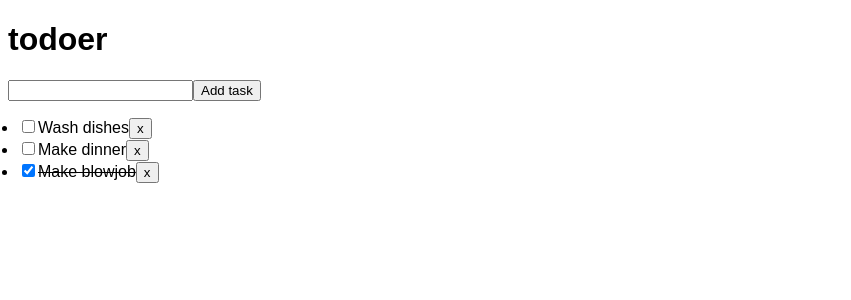
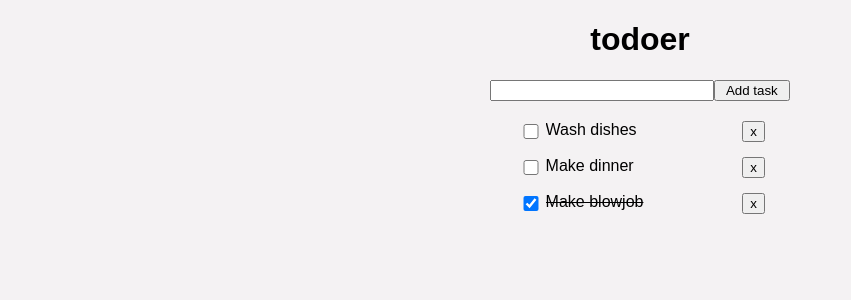
Before and after one commit to gr3yknigh1/todoer, a React (Create React App) app: page / in a window 1280 px wide. Shown: the top 300 px of the page, without its empty margins (0-851 px from the left). Built offline with nearby package versions, Linux system fonts and the light colour scheme.

Commit message:
Switch to BEM and update layout

```diff
--- a/src/features/todos/components/TodoForm.js
+++ b/src/features/todos/components/TodoForm.js
@@ -11,26 +11,36 @@ export default function TodoForm() {
 
   const onInputSubmit = (event) => {
     event.preventDefault();
+    if (name === "") {
+      return;
+    }
     dispatch(pushTodo(
       createTodo(name, false)
     ));
     setName("");
   };
 
+  //TODO(gr3yknigh1): Switch to `onBlur`
   const onInputChange = (event) => {
     event.preventDefault();
     setName(event.target.value);
   };
 
   return (
-    <form>
+    <form className="app__form">
       <input
+        className="from__input"
         type="text"
         onSubmit={ onInputSubmit }
         onChange={ onInputChange }
         value={ name }>
       </input>
-      <button onClick={ onInputSubmit }>Add task</button>
+      <button
+        className="from__button"
+        onClick={ onInputSubmit }
+      >
+        Add task
+      </button>
     </form>
   )
 }
--- a/src/features/todos/components/TodoItem/TodoNameInput.js
+++ b/src/features/todos/components/TodoItem/TodoNameInput.js
@@ -1,4 +1,4 @@
-import { useCallback, useContext, useState } from "react";
+import { useCallback, useEffect, useRef, useState } from "react";
 import { useDispatch } from "react-redux";
 
 import { setTodoName, setEditingTodo} from "../../todosSlice";
@@ -8,6 +8,15 @@ export default function TodoListNameInput({ name, id}) {
   const dispatch = useDispatch();
   const [inputValue, setInputValue] = useState(name);
 
+  const inputRef = useRef();
+
+  useEffect(() => {
+    inputRef.current?.focus();
+  }, [])
+
+  const onInputBlur = useCallback(() => {
+    dispatch(setEditingTodo(null));
+  }, [dispatch]);
 
   const onInputSubmit = useCallback((event) => {
     event.preventDefault();
@@ -24,18 +33,15 @@ export default function TodoListNameInput({ name, id}) {
 
   return (
     <form
-      className="todo-name-container"
+      className="todo__name-container"
       onSubmit={onInputSubmit}
-      onKeyDown={(event) => {
-        if (event.key === "Escape") {
-          dispatch(setEditingTodo(null));
-        }
-      }}
     >
       <input
+        ref={inputRef}
         value={inputValue}
         type="text"
         onChange={onInputChange}
+        onBlur={onInputBlur}
       >
       </input>
     </form>
--- a/src/features/todos/components/TodoItem/TodoNameLabel.js
+++ b/src/features/todos/components/TodoItem/TodoNameLabel.js
@@ -12,7 +12,7 @@ export default function TodoListNameLabel({ name, id }) {
 
   return (
     <span
-      className="todo-name-container"
+      className="todo__name-container"
       onClick={ editThisTodo }
     >
       {name}
--- a/src/features/todos/components/TodoList.js
+++ b/src/features/todos/components/TodoList.js
@@ -14,7 +14,7 @@ export default function TodoList() {
   });
 
   return (
-    <ul className="todo-list">
+    <ul className="app__list">
       { elements }
     </ul>
   );
--- a/src/index.css
+++ b/src/index.css
@@ -2,12 +2,10 @@
   font-family: Arial, Helvetica, sans-serif;
 }
 
-.todo-list {
-  display: flex;
-  flex-direction: column;
+/* *:hover {
+  outline: rgb(154, 194, 80) dashed 1px;
+} */
 
-  padding-inline-start: 0px;
-  padding-left: 10px;
 .light-theme {
   --color1: #f4f2f3;
   --color2: #c0a9bd;
@@ -15,43 +13,84 @@
   --color4: #64766a;
 }
 
+html {
+  background-color: var(--color1);
+}
+
+.app-container {}
+
+
+.app {
+  margin: auto;
+  justify-content: center;
+  width: 300px;
+}
+
+.app__header {
+  text-align: center;
+}
+
+.app__content {}
+.app_footer   {}
+
+.app__form {
+  display: flex;
+  flex-direction: row;
+  justify-content: space-between;
+}
+
+.app__list {
+
+  margin-top: 20px;
+  margin-left: auto;
+  margin-right: auto;
+
+  padding: 0px;
+
   width: 250px;
 }
 
-.todo-list-item {
-  display: flex;
-  flex-direction: row;
 
-  margin: 8px;
 
-  display: flex;
-  list-style: none;
+.from__input {
+  width: 100%;
 }
 
-.todo-list-item:hover {
-  background-color: gainsboro;
+.from__button {
+  width: 100px;
 }
 
-.todo-remove-button {
-  margin-left: 20px;
+
+
+.todo {
+  display: flex;
+  width: 100%;
+
+  margin-top: 15px;
+
+  transition: all 0.2s ease-in;
 }
 
-.todo-name-container {
-  width: 150px;
+.todo:hover {
+  background-color: gainsboro;
+  transform: scale(1.1);
+}
 
-  overflow:hidden;
+.todo__checkbox {
+  width: 30px;
+}
+
+.todo__checkbox:checked + .todo__name-container {
+  text-decoration: line-through;
+}
+
+.todo__name-container {
+  width: 100%;
+
+  overflow: hidden;
   text-overflow: ellipsis;
 }
 
-.todo-checkbox {
-  margin-right: 15px;
-  width: 20px;
-}
+.todo__name-container--editing {}
 
-.todo-name::-webkit-scrollbar-track {
-  color: red;
-}
-
-input[type="checkbox"]:checked + span {
-  text-decoration: line-through;
-}
+.todo__remove-button {}
```
